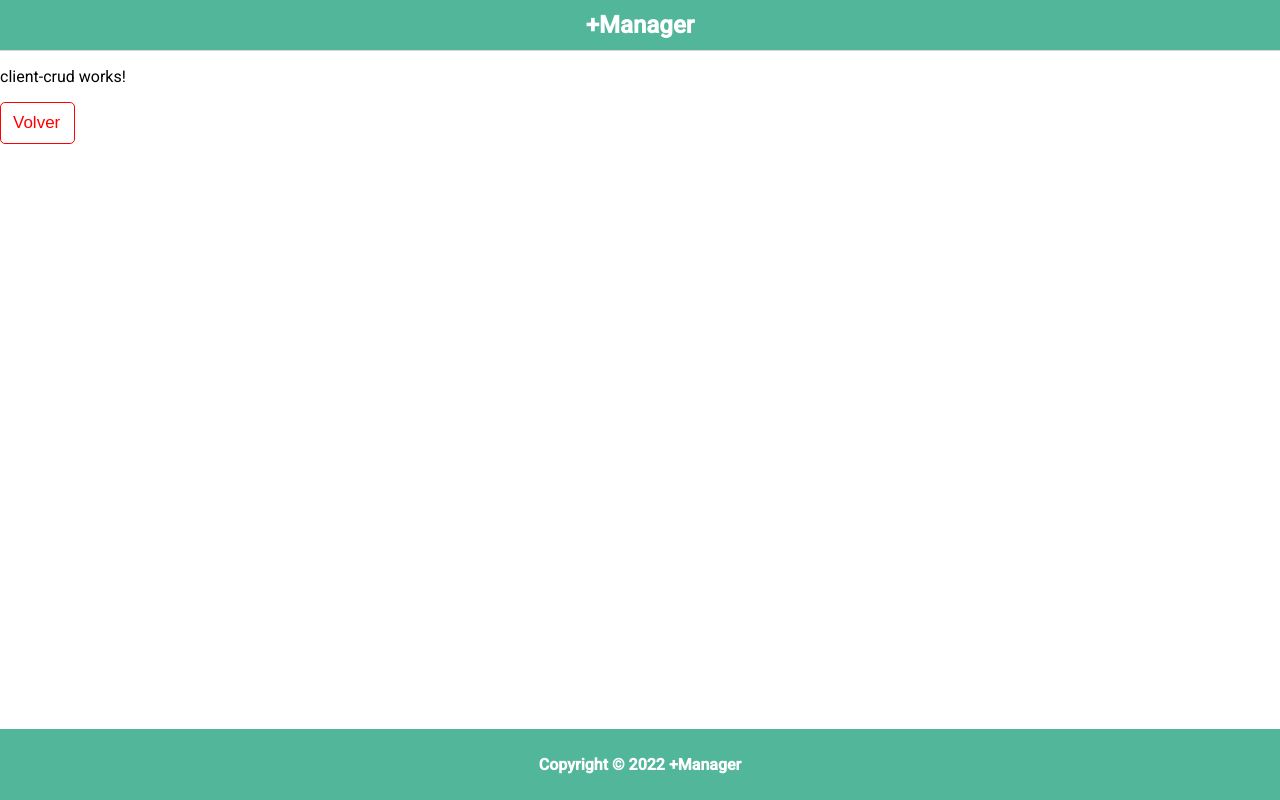
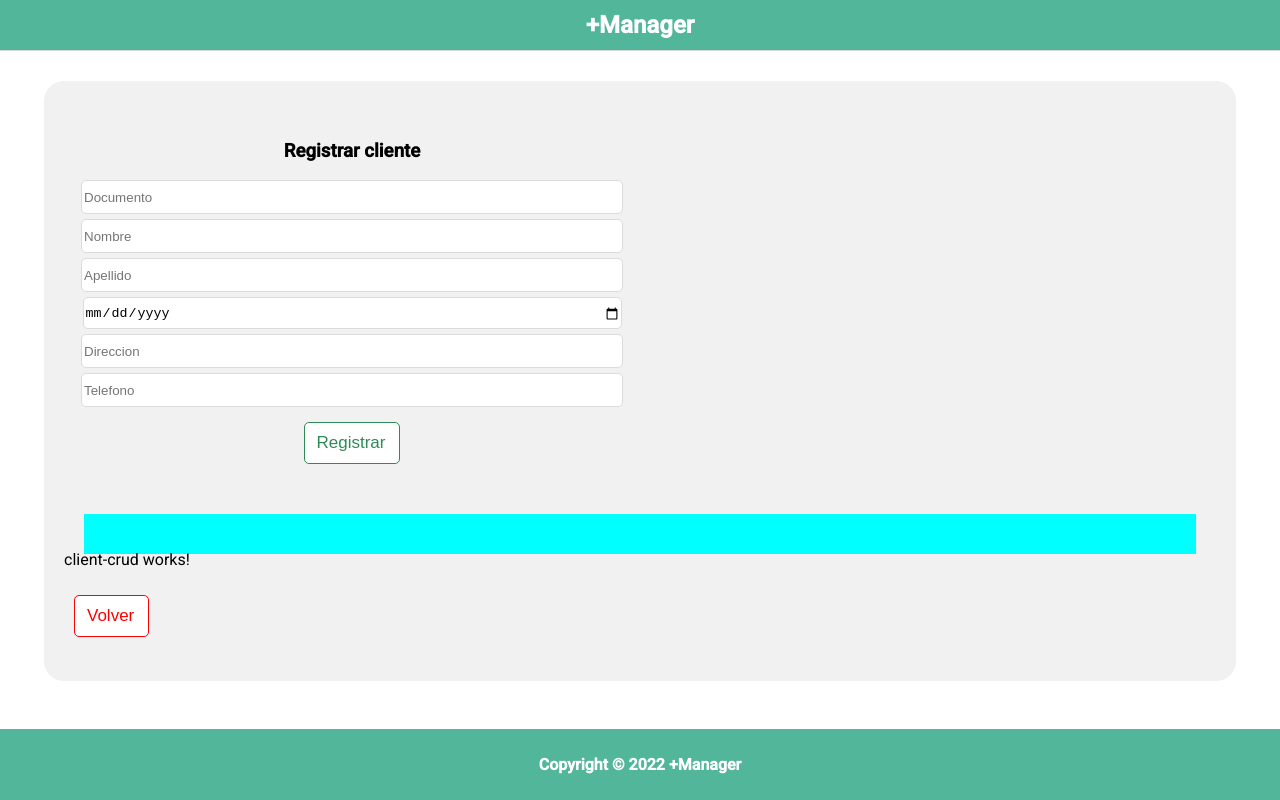
Before and after one commit to Alexis-P252/PreLab, an Angular app: page /clients in a window 1280 px wide. Built offline with nearby package versions, Linux system fonts and the light colour scheme.

Commit message:
Registro de clietnes

```diff
--- a/src/app/app.component.html
+++ b/src/app/app.component.html
@@ -1,2 +1,3 @@
-
+<app-navbar></app-navbar>
 <router-outlet></router-outlet>
+<app-footer></app-footer>
--- a/src/app/app.module.ts
+++ b/src/app/app.module.ts
@@ -3,6 +3,7 @@ import { BrowserModule } from '@angular/platform-browser';
 import {BrowserAnimationsModule} from  '@angular/platform-browser/animations';
 import {MatIconModule} from '@angular/material/icon';
 import {RouterModule, Route} from '@angular/router';
+import { FormsModule } from '@angular/forms';
 
 import { AppComponent } from './app.component';
 import { HomePageComponent } from './home-page/home-page.component';
@@ -38,7 +39,8 @@ const routes: Route[] = [
     BrowserModule,
     BrowserAnimationsModule,
     MatIconModule,
-    RouterModule.forRoot(routes)
+    RouterModule.forRoot(routes),
+    FormsModule
   ],
   providers: [],
   bootstrap: [AppComponent]
--- a/src/app/client-crud/client-crud.component.css
+++ b/src/app/client-crud/client-crud.component.css
@@ -0,0 +1,33 @@
+.container {
+    display: flex;
+    flex-direction: column;
+    width: 90%;
+    height: 70%;
+    background: rgb(241, 241, 241);
+    margin-right: auto;
+    margin-left: auto;
+    margin-top: 30px;
+    border-radius: 20px;
+    padding: 20px;
+}
+
+.list {
+    display: flex;
+    flex-direction: column;
+    background-color: aqua;
+    margin: 20px;
+    width: 100%;
+    height: 100%;
+}
+
+.create-edit{
+    display: flex;
+}
+
+.modifications {
+    display: flex;
+    flex-direction: column;
+    align-items: center;
+    width: 50%;
+    margin: 20px;
+}
--- a/src/app/client-crud/client-crud.component.html
+++ b/src/app/client-crud/client-crud.component.html
@@ -1,5 +1,45 @@
-<app-navbar></app-navbar>
-<app-footer></app-footer>
-
-<p>client-crud works!</p>
-<button routerLink='' class="btn-red"> Volver </button>
+<div class="container">
+  <div class="create-edit">
+    <div class="modifications">
+      <h3>Registrar cliente</h3>
+      <input
+        placeholder="Documento"
+        name="documento"
+        [(ngModel)]="formulario.documento"
+      />
+      <input
+        placeholder="Nombre"
+        name="nombre"
+        [(ngModel)]="formulario.nombre"
+      />
+      <input
+        placeholder="Apellido"
+        name="apellido"
+        [(ngModel)]="formulario.apellido"
+      />
+      <input
+        type="date"
+        placeholder="Fecha de nacimiento"
+        name="fecha_nac"
+        [(ngModel)]="formulario.fecha_nac"
+      />
+      <input
+        placeholder="Direccion"
+        name="direccion"
+        [(ngModel)]="formulario.direccion"
+      />
+      <input
+        placeholder="Telefono"
+        name="telefono"
+        [(ngModel)]="formulario.telefono"
+      />
+      <button class="btn-green" (click)="onSaveClient()">Registrar</button>
+    </div>
+    <div class="modifications"></div>
+  </div>
+  <div class="create-edit">
+    <div class="list"></div>
+  </div>
+  <p>client-crud works!</p>
+  <button routerLink="" class="btn-red">Volver</button>
+</div>
--- a/src/app/client-crud/client-crud.component.ts
+++ b/src/app/client-crud/client-crud.component.ts
@@ -1,11 +1,50 @@
 import { Component, OnInit } from '@angular/core';
+import { Cliente } from '../cliente';
 
 @Component({
   selector: 'app-client-crud',
   templateUrl: './client-crud.component.html',
   styleUrls: ['./client-crud.component.css']
 })
+
 export class ClientCrudComponent implements OnInit {
+
+  clientes: Cliente[] = [];
+
+  formulario = {
+    documento: "",
+    nombre: "",
+    apellido: "",
+    fecha_nac: new Date(),
+    direccion: "",
+    telefono: "",
+  }
+
+
+  onSaveClient = () => {
+    //OBTENER ID AUTOINCREMENTAL
+    let clientes = JSON.parse(localStorage.getItem("clientes") || "[]");
+    let id = clientes.length;
+    console.log(id)
+
+    //AGREGAR NUEVO ARREGLO DE CLIENTES
+    let nuevoCliente = new Cliente(this.formulario.documento, this.formulario.nombre, this.formulario.apellido, this.formulario.fecha_nac, this.formulario.direccion, this.formulario.telefono, id);
+    console.log(nuevoCliente)
+    clientes.push(nuevoCliente)
+
+    //GUARDAR EN LOCALSTORAGE
+    localStorage.setItem("clientes", JSON.stringify(clientes));
+
+    //LIMPIAR FORMULARIO
+    this.formulario = {
+      documento: "",
+      nombre: "",
+      apellido: "",
+      fecha_nac: new Date(),
+      direccion: "",
+      telefono: "",
+    }
+  }
 
   constructor() { }
 
--- /dev/null
+++ b/src/app/cliente.ts
@@ -0,0 +1,19 @@
+export class Cliente {
+    id: Number;
+    documento: string;
+    nombre: string;
+    apellido: string;
+    fecha_nac: Date;
+    direccion: string;
+    telefono: string;
+
+    constructor(documento: string, nombre: string, apellido: string, fecha_nac: Date, direccion: string, telefono: string, id: Number) {
+        this.id = id
+        this.documento = documento;
+        this.nombre = nombre;
+        this.apellido = apellido;
+        this.fecha_nac = fecha_nac;
+        this.direccion = direccion;
+        this.telefono = telefono;
+    }
+}
--- a/src/app/product-crud/product-crud.component.html
+++ b/src/app/product-crud/product-crud.component.html
@@ -1,4 +1,2 @@
-<app-navbar></app-navbar>
-<app-footer></app-footer>
 <p>product-crud works!</p>
 <button routerLink='' class="btn-red"> Volver </button>
--- a/src/app/sale-crud/sale-crud.component.html
+++ b/src/app/sale-crud/sale-crud.component.html
@@ -1,5 +1,3 @@
-<app-navbar></app-navbar>
-<app-footer></app-footer>
 <p>sale-crud works!</p>
 
 <button routerLink='' class="btn-red"> Volver </button>
--- a/src/app/welcome/welcome.component.html
+++ b/src/app/welcome/welcome.component.html
@@ -1,5 +1,3 @@
 <div class="app-container">
-    <app-navbar></app-navbar>
     <home-page></home-page>
-    <app-footer></app-footer>
   </div>
--- a/src/styles.css
+++ b/src/styles.css
@@ -1,4 +1,3 @@
-
 /* BOTONES */
 
 button {
@@ -9,13 +8,13 @@ button {
   padding-left: 12px;
   font-size: 17px;
   transition: all 0.2s;
+  width: fit-content;
+  margin: 10px;
 }
-
 
 .btn-red {
   border: 1px solid red;
   color: red;
-
 }
 
 .btn-red:hover {
@@ -27,7 +26,6 @@ button {
 .btn-green {
   border: 1px solid seagreen;
   color: seagreen;
-
 }
 
 .btn-green:hover {
@@ -36,17 +34,34 @@ button {
   border: 1px solid seagreen;
 }
 
-
 /* FUENTES */
 
-@import url('https://fonts.googleapis.com/css2?family=Noto+Sans&family=Poppins:ital,wght@0,100;0,200;0,300;0,400;0,500;0,600;0,700;0,800;0,900;1,100;1,200;1,300;1,400;1,500;1,600;1,700;1,800;1,900&display=swap');
+@import url("https://fonts.googleapis.com/css2?family=Noto+Sans&family=Poppins:ital,wght@0,100;0,200;0,300;0,400;0,500;0,600;0,700;0,800;0,900;1,100;1,200;1,300;1,400;1,500;1,600;1,700;1,800;1,900&display=swap");
 
-body{
-    font-family: 'Poppins', sans-serif;
+body {
+  font-family: "Poppins", sans-serif;
   margin: 0;
 }
 
+html,
+body {
+  height: 100%;
+}
+body {
+  margin: 0;
+  font-family: Roboto, "Helvetica Neue", sans-serif;
+}
 
+input {
+    height: 30px;
+    width: 100%;
+    border-radius: 5px;
+    background: white;
+    border: 1px solid rgb(219, 219, 219);
+    margin-bottom: 5px;
+}
 
-html, body { height: 100%; }
-body { margin: 0; font-family: Roboto, "Helvetica Neue", sans-serif; }
+input:focus{
+    border: 1px solid #52B69A;
+    outline: none;
+}
```
Also changed, not shown: 1 other file (tests, documents, lock files or other folders). Lines whose indentation alone changed are shown as unchanged.
